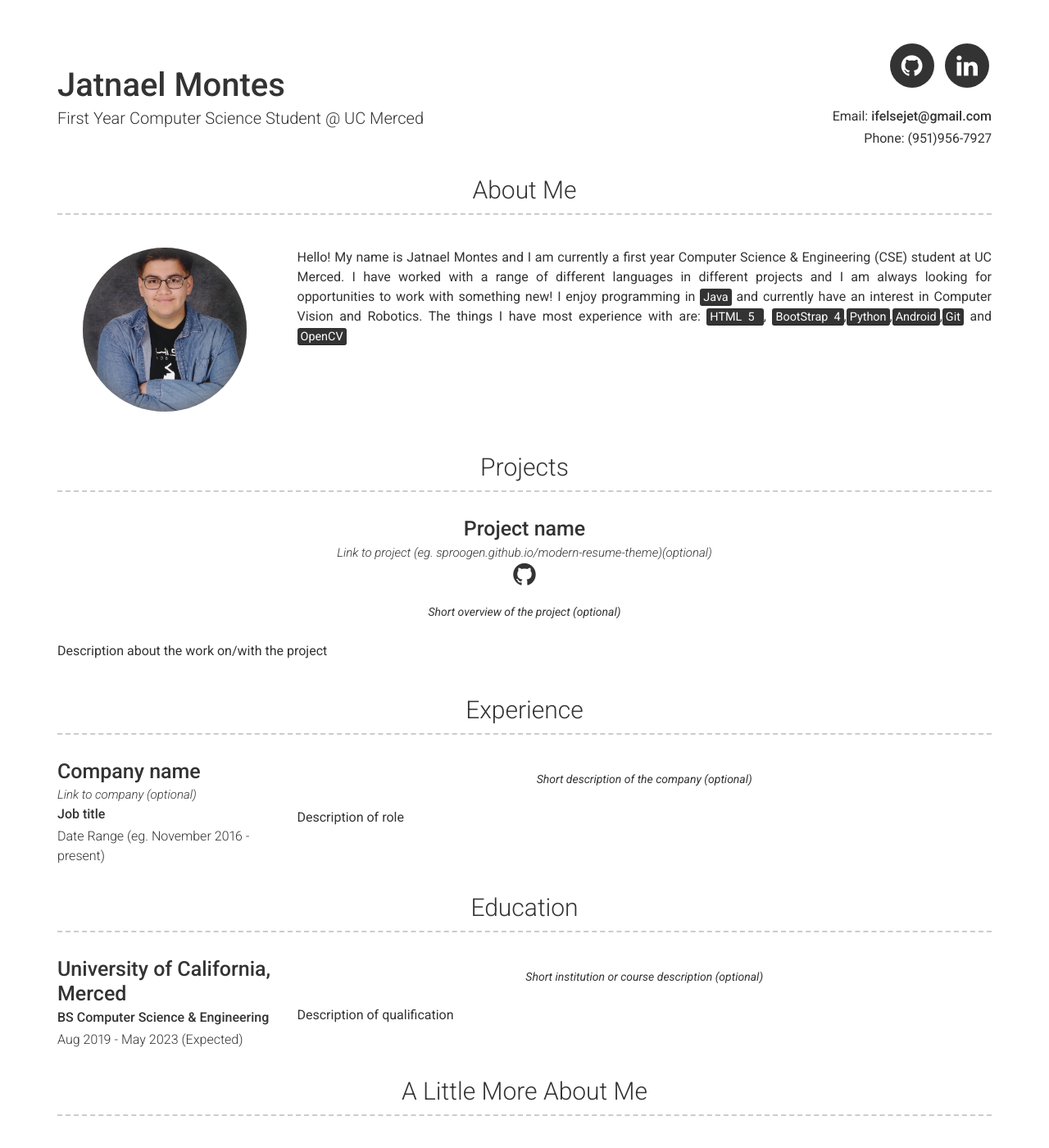
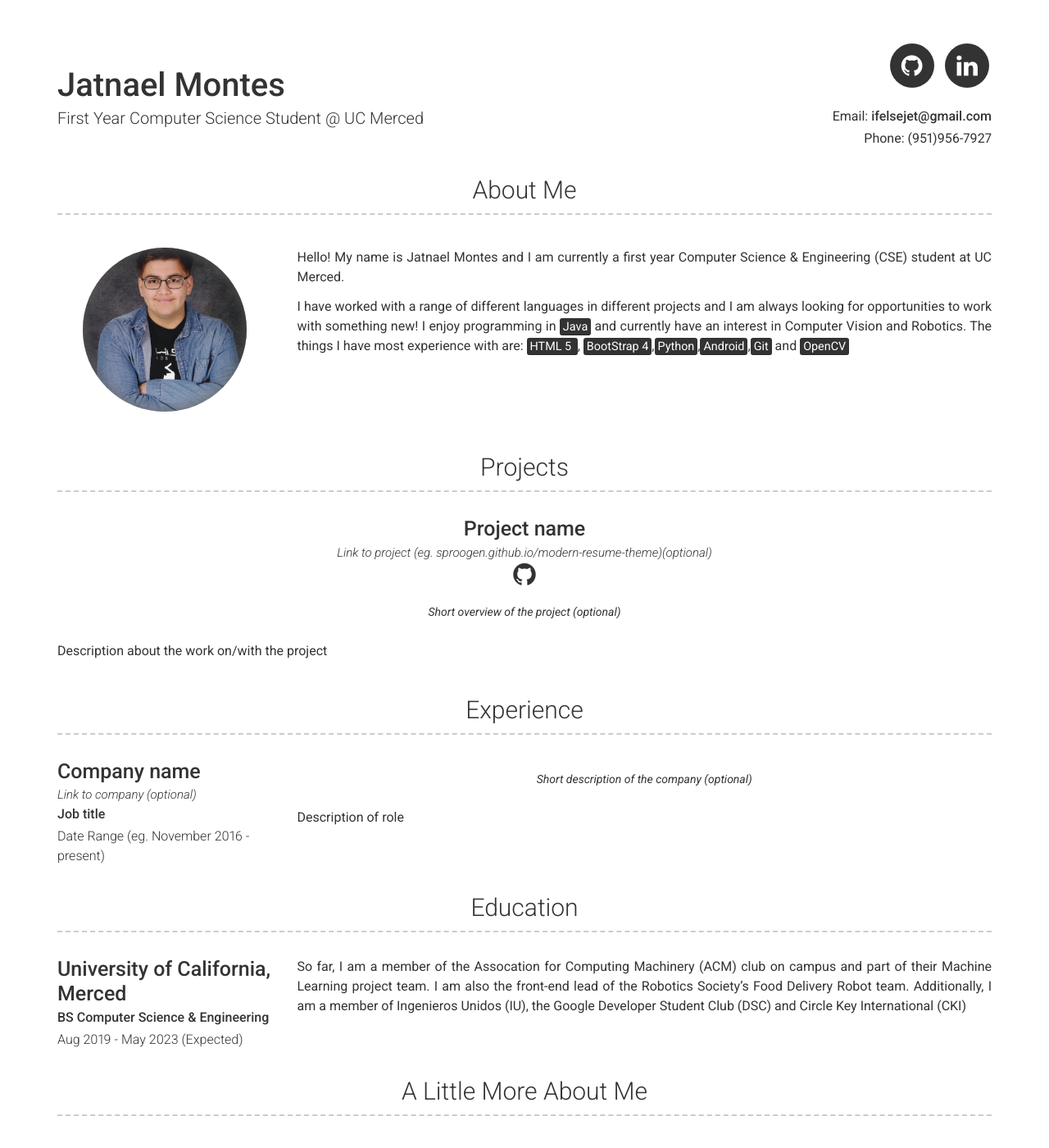
Before and after one commit to ifelsejet/ifelsejet.github.io, a Jekyll site: the page built from index.md, in a window 1280 px wide and 1400 px high. Shown: the whole window at 82% size. Built offline with Jekyll 4.4.1, drawn with Linux system fonts in a browser that asks for light colours.

Commit message:
Added education section

```diff
--- a/_config.yml
+++ b/_config.yml
@@ -19,6 +19,8 @@ linkedin_username: jatnael-montes
 about_profile_image: picture.jpg
 about_content: | # this will include new lines to allow paragraphs
   Hello! My name is Jatnael Montes and I am currently a first year Computer Science & Engineering (CSE) student at UC Merced.
+
+
   I have worked with a range of different languages in different projects and I am always looking for opportunities to work with something new!
   I enjoy programming in <mark>Java</mark> and currently have an interest in Computer Vision and Robotics. The things I have most experience with are: <mark>HTML 5 </mark>, <mark>BootStrap 4</mark>,<mark>Python</mark>,<mark>Android</mark>,<mark>Git</mark> and <mark>OpenCV</mark>
 # Projects Section
--- a/_data/education.yml
+++ b/_data/education.yml
@@ -3,7 +3,9 @@
   name: University of California, Merced
   dates: Aug 2019 - May 2023 (Expected)
   qualification: BS Computer Science & Engineering
-  quote: >
-    Short institution or course description (optional)
+#  quote: >
+    #Short institution or course description (optional)
   description: | # this will include new lines to allow paragraphs
-    Description of qualification
+    So far, I am a member of the Assocation for Computing Machinery (ACM) club on campus and part of their Machine Learning project team.
+    I am also the front-end lead of the Robotics Society's Food Delivery Robot team.
+    Additionally, I am a member of Ingenieros Unidos (IU), the Google Developer Student Club (DSC) and Circle Key International (CKI)
```
